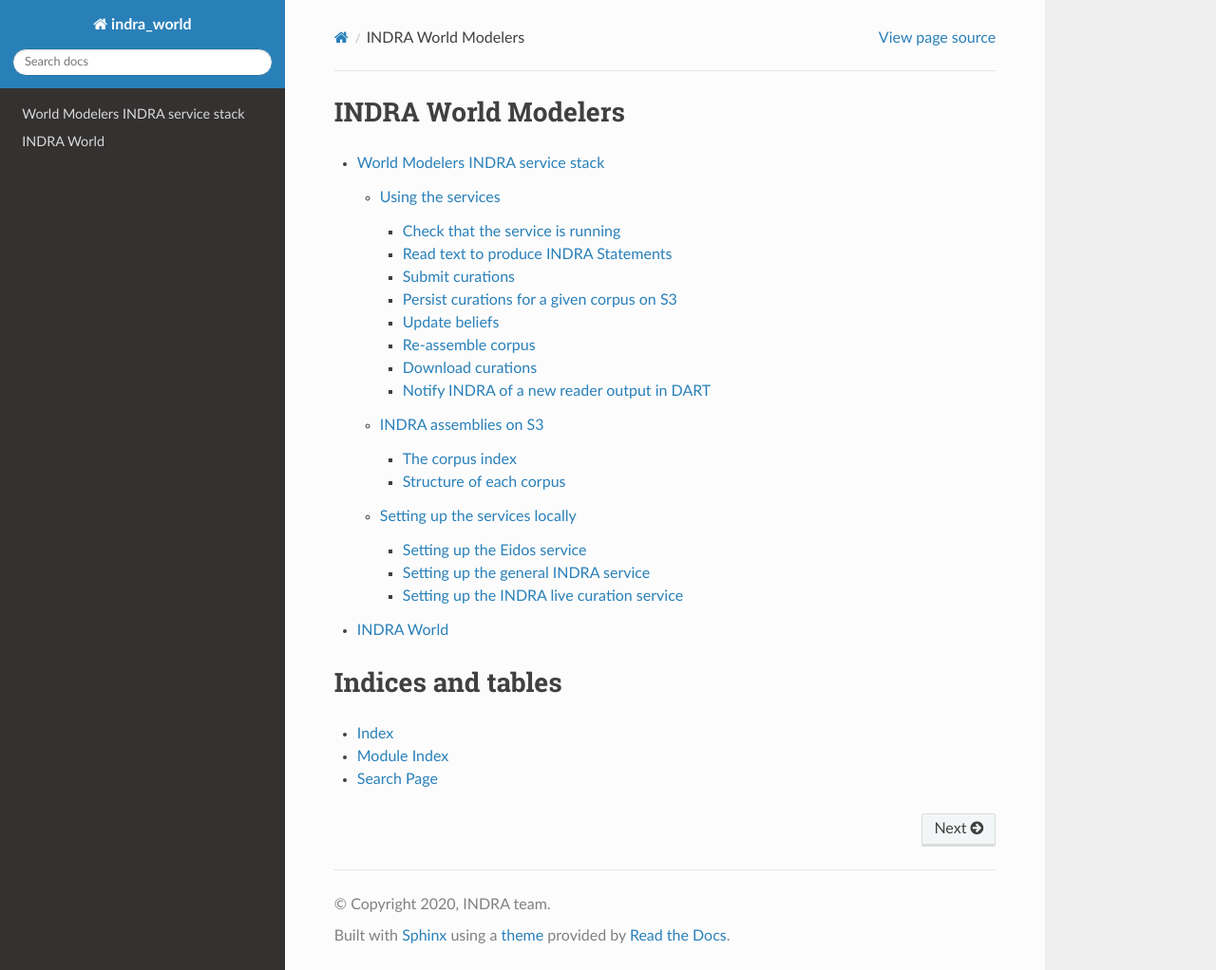
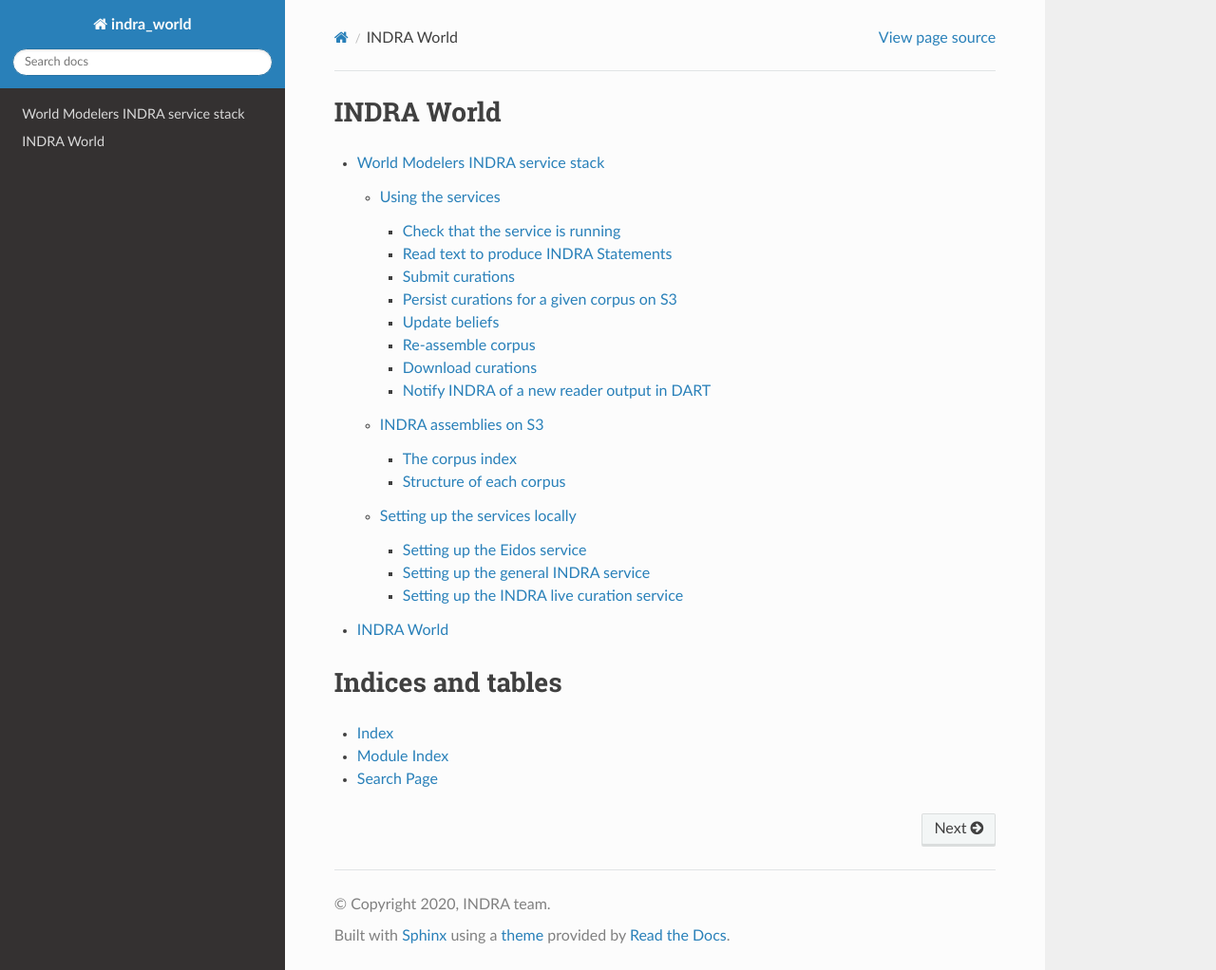
Before and after one commit to gyorilab/indra_world, a Sphinx documentation site: the page built from doc/index.rst, in a window 1280 px wide and 1022 px high. Shown: the whole window at 95% size. Built offline with Sphinx 7.4.7 and the Read the Docs theme 2.0.0, drawn with Linux system fonts in a browser that asks for light colours.

```diff
--- a/doc/index.rst
+++ b/doc/index.rst
@@ -3,8 +3,8 @@
    You can adapt this file completely to your liking, but it should at least
    contain the root `toctree` directive.
 
-INDRA World Modelers
-====================
+INDRA World
+===========
 
 .. toctree::
    :maxdepth: 3
```
Also changed, not shown: README.md (+7 -6 lines).
